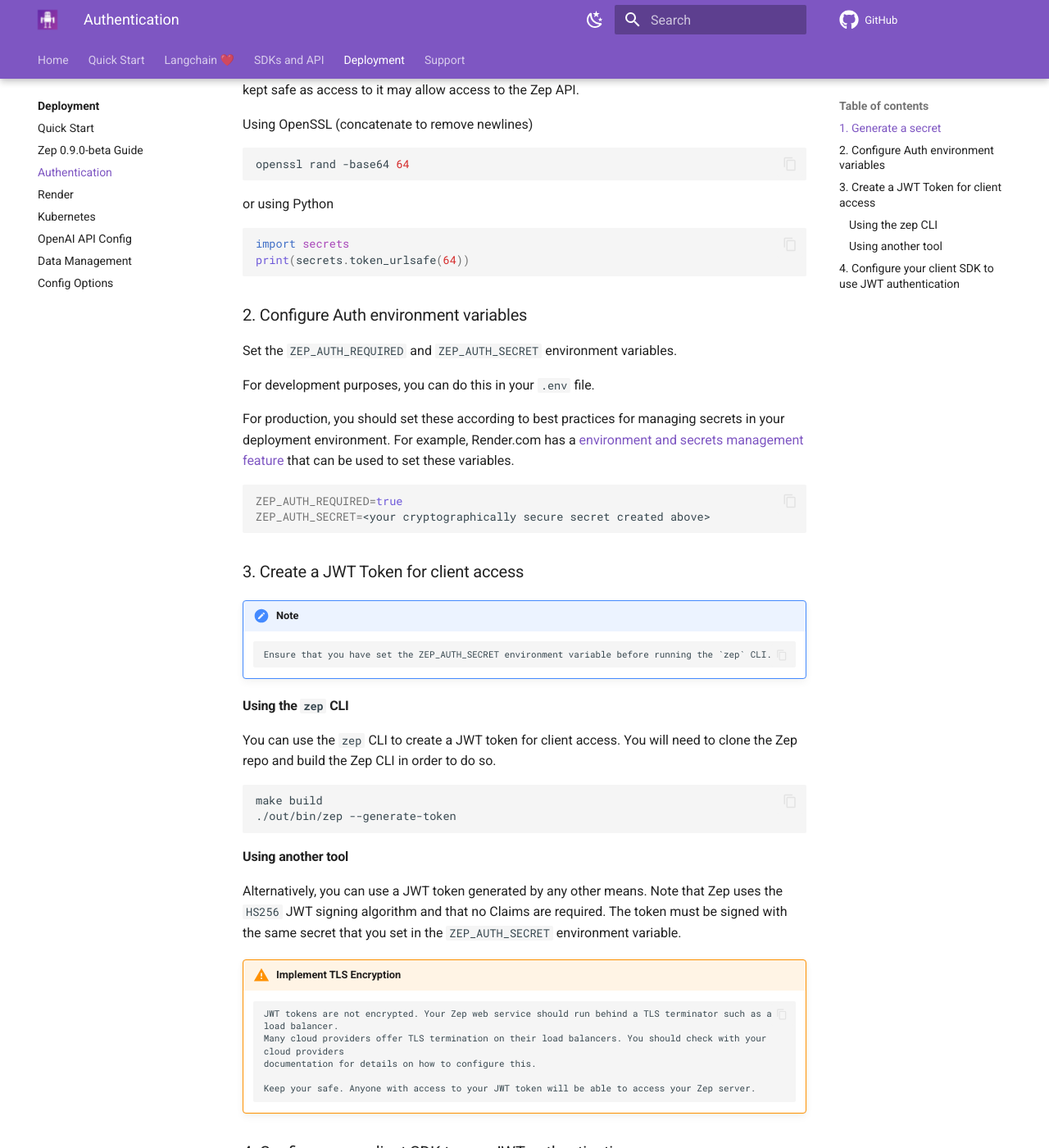
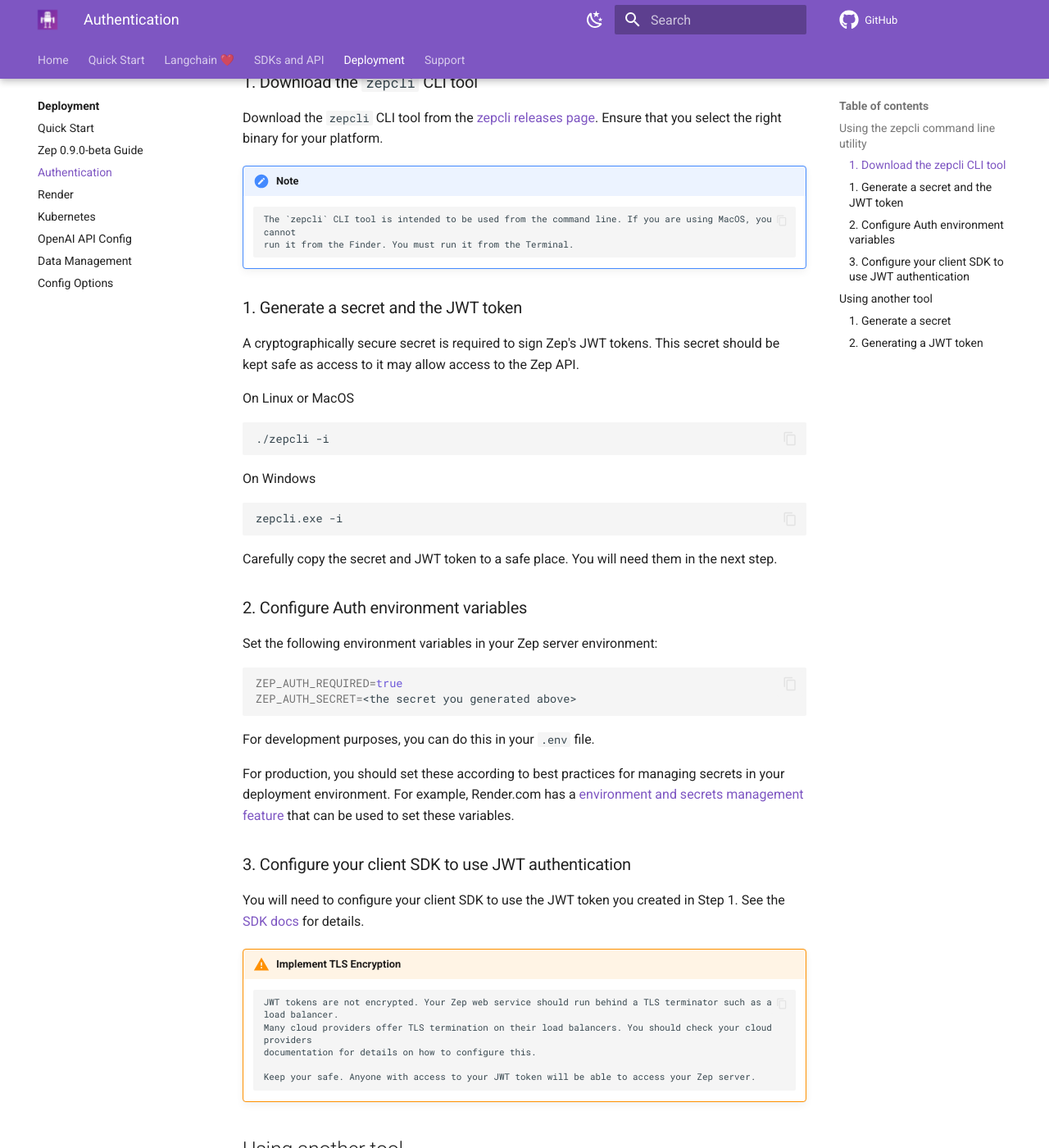
Before and after one commit to getzep/docs.getzep.com, an MkDocs documentation site: the page built from docs/deployment/auth.md, in a window 1280 px wide and 1400 px high, scrolled down 306 px. Shown: the whole window at 82% size. Built offline with MkDocs 1.6.1 and Material for MkDocs 9.7.7, drawn with Linux system fonts in a browser that asks for light colours; comment, search, counter and statistics services are not loaded; some of the changed text lies outside the part shown.

Commit message:
zepcli for jwt

````diff
--- a/docs/deployment/auth.md
+++ b/docs/deployment/auth.md
@@ -1,6 +1,65 @@
 # Configuring Authentication
 
 Zep supports JWT authentication. Carefully follow the instructions below to enable it.
+
+## Using the `zepcli` command line utility
+
+### 1. Download the `zepcli` CLI tool
+
+Download the `zepcli` CLI tool from the [zepcli releases page](https://github.com/getzep/zepcli/releases).
+Ensure that you select the right binary for your platform.
+
+!!! note
+
+        The `zepcli` CLI tool is intended to be used from the command line. If you are using MacOS, you cannot
+        run it from the Finder. You must run it from the Terminal.
+
+
+### 1. Generate a secret and the JWT token
+A cryptographically secure secret is required to sign Zep's JWT tokens. This secret should be kept safe as access to it may allow access to the Zep API.
+
+On Linux or MacOS
+```sh
+./zepcli -i
+```
+
+On Windows
+```sh
+zepcli.exe -i
+```
+
+Carefully copy the secret and JWT token to a safe place. You will need them in the next step.
+
+### 2. Configure Auth environment variables
+Set the following environment variables in your Zep server environment:
+
+```sh
+ZEP_AUTH_REQUIRED=true
+ZEP_AUTH_SECRET=<the secret you generated above>
+```
+
+For development purposes, you can do this in your
+`.env` file.
+
+For production, you should set these according to best practices for managing secrets in your deployment environment.
+For example, Render.com has a [environment and secrets management feature](https://render.com/docs/configure-environment-variables) that can be used to set these variables.
+
+### 3. Configure your client SDK to use JWT authentication
+
+You will need to configure your client SDK to use the JWT token you created in Step 1. See the [SDK docs](/sdk) for details.
+
+!!! Warning "Implement TLS Encryption"
+
+        JWT tokens are not encrypted. Your Zep web service should run behind a TLS terminator such as a load balancer.
+        Many cloud providers offer TLS termination on their load balancers. You should check your cloud providers
+        documentation for details on how to configure this.
+
+        Keep your safe. Anyone with access to your JWT token will be able to access your Zep server.
+
+
+## Using another tool
+
+If you'd prefer to use another tool to generate your secret and JWT token, you can do so. Below is an example of how to do so using Python and OpenSSL. Please see the instructions above for correctly setting the Zep environment variables.
 
 ### 1. Generate a secret
 A cryptographically secure secret is required to sign Zep's JWT tokens. This secret should be kept safe as access to it may allow access to the Zep API.
@@ -16,46 +75,6 @@
 print(secrets.token_urlsafe(64))
 ```
 
-### 2. Configure Auth environment variables
-Set the `ZEP_AUTH_REQUIRED` and `ZEP_AUTH_SECRET` environment variables.
-
-For development purposes, you can do this in your
-`.env` file.
-
-For production, you should set these according to best practices for managing secrets in your deployment environment.
-For example, Render.com has a [environment and secrets management feature](https://render.com/docs/configure-environment-variables) that can be used to set these variables.
-
-```shell
-ZEP_AUTH_REQUIRED=true
-ZEP_AUTH_SECRET=<your cryptographically secure secret created above>
-```
-
-### 3. Create a JWT Token for client access
-!!! note
-
-        Ensure that you have set the ZEP_AUTH_SECRET environment variable before running the `zep` CLI.
-
-#### Using the `zep` CLI
-You can use the `zep` CLI to create a JWT token for client access. You will need to clone the Zep repo and build the Zep CLI in order to do so.
-
-```shell
-make build
-./out/bin/zep --generate-token
-```
-
-#### Using another tool
-Alternatively, you can use a JWT token generated by any other means. Note that Zep uses the `HS256` JWT signing algorithm and that no Claims are required.
+### 2. Generating a JWT token
+Most languages have an ecosystem library that supports generation of JWT tokens. Note that Zep uses the `HS256` JWT signing algorithm and that no Claims are required.
 The token must be signed with the same secret that you set in the `ZEP_AUTH_SECRET` environment variable.
-
-!!! Warning "Implement TLS Encryption"
-
-        JWT tokens are not encrypted. Your Zep web service should run behind a TLS terminator such as a load balancer.
-        Many cloud providers offer TLS termination on their load balancers. You should check with your cloud providers
-        documentation for details on how to configure this.
-
-        Keep your safe. Anyone with access to your JWT token will be able to access your Zep server.
-
-
-### 4. Configure your client SDK to use JWT authentication
-
-You will need to configure your client SDK to use JWT authentication. See the [SDK docs](/sdk) for details.
````
